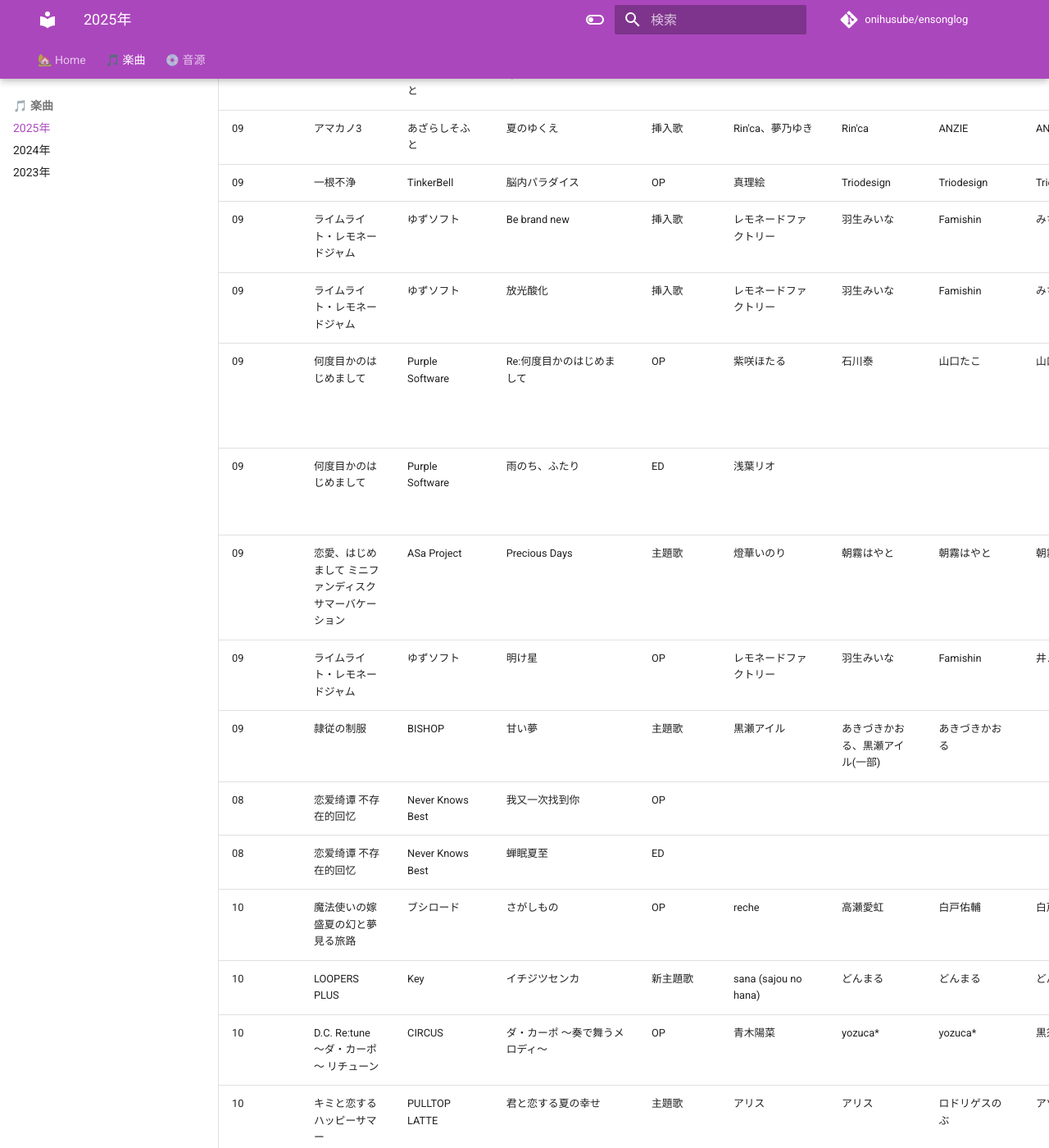
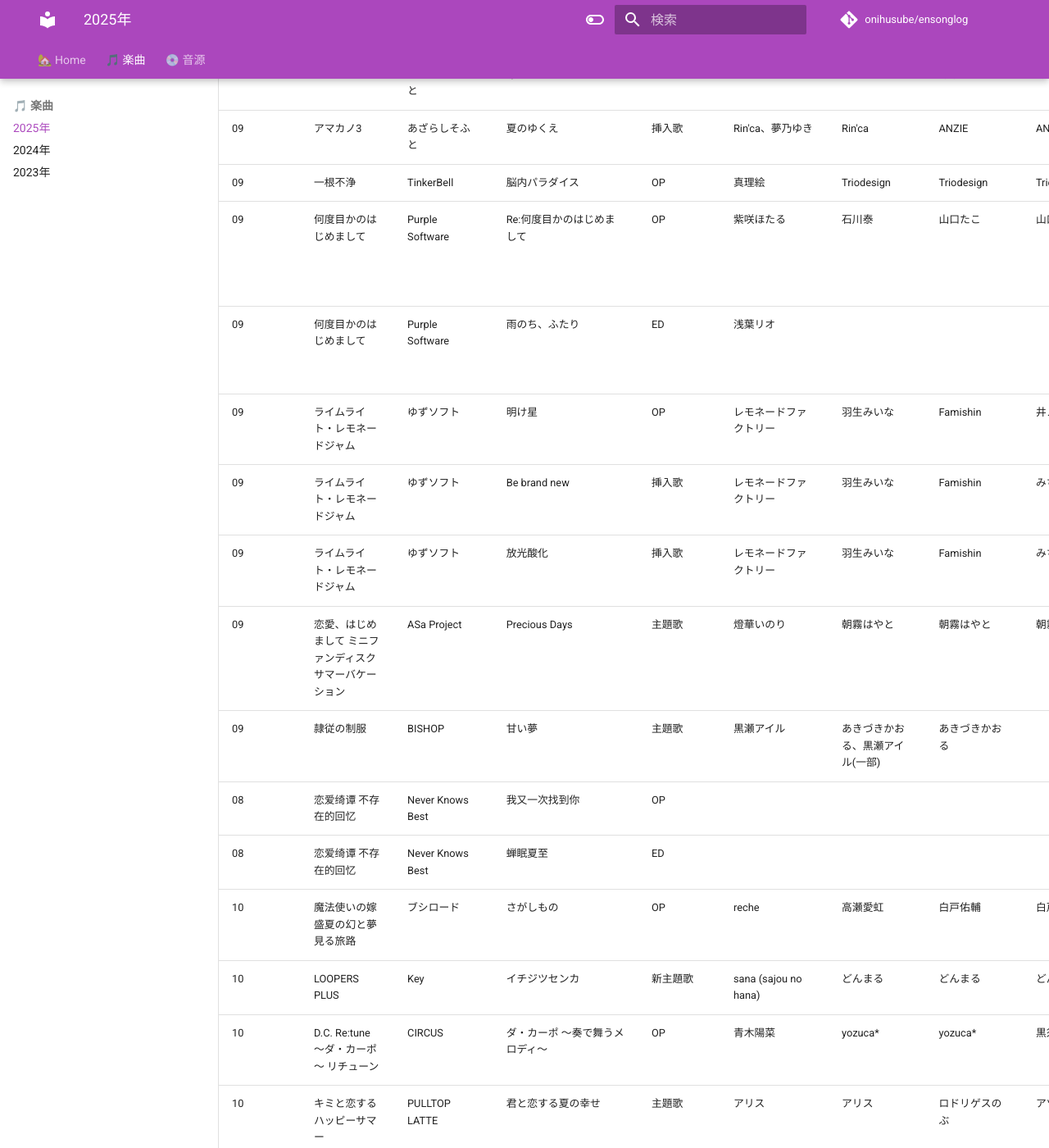
Before and after one commit to onihusube/ensonglog, an MkDocs documentation site: the page built from docs/2025/楽曲.md, in a window 1280 px wide and 1400 px high, scrolled down 19631 px. Shown: the whole window at 82% size. Built offline with MkDocs 1.6.1 and Material for MkDocs 9.7.7, drawn with Linux system fonts in a browser that asks for light colours; emoji names are drawn with the system emoji font; comment, search, counter and statistics services are not loaded.

Commit message:
並べ替え

```diff
--- a/docs/2025/楽曲.md
+++ b/docs/2025/楽曲.md
@@ -211,12 +211,12 @@
 | 09<!--/26--> | アマカノ3 | あざらしそふと | Q.E.D | OP | Duca | Duca | 鈴木ぷよ | 鈴木ぷよ | アマカノ3 オリジナルサウンドトラック | | [:fontawesome-brands-youtube:](https://www.youtube.com/watch?v=853zV8JmZXg) |
 | 09<!--/26--> | アマカノ3 | あざらしそふと | 夏のゆくえ | 挿入歌 | Rin'ca、夢乃ゆき | Rin'ca | ANZIE | ANZIE | アマカノ3 オリジナルサウンドトラック | | |
 | 09<!--/26--> | 一根不浄 | TinkerBell | 脳内パラダイス | OP | 真理絵 | Triodesign | Triodesign | Triodesign | |  | [HP](http://www.cyberworks.jp/tink/ikkonfujou/special.html) |
+| 09<!--/26--> | 何度目かのはじめまして | Purple Software | Re:何度目かのはじめまして | OP | 紫咲ほたる | 石川泰 | 山口たこ | 山口たこ | [LinkCore](https://linkco.re/8Zs2yVV2?lang=ja) </br> 豪華版特典 「サントラ&カバーCD」/「本編&サントラDLカード」 |  | [:fontawesome-brands-youtube:](https://www.youtube.com/watch?v=UBW7XjjZbNU) |
+| 09<!--/26--> | 何度目かのはじめまして | Purple Software | 雨のち、ふたり | ED | 浅葉リオ | | | | 豪華版特典 「サントラ&カバーCD」/「本編&サントラDLカード」 | | |
+| 09<!--/26--> | ライムライト・レモネードジャム | ゆずソフト | 明け星 | OP | レモネードファクトリー | 羽生みいな | Famishin | 井ノ原 智 | | Sound Produced by Angel Note | [:fontawesome-brands-youtube:](https://www.youtube.com/watch?v=vdy9p_BURy8) |
 | 09<!--/26--> | ライムライト・レモネードジャム | ゆずソフト | Be brand new | 挿入歌 | レモネードファクトリー | 羽生みいな | Famishin | みちこ | | Sound Produced by Angel Note | [:fontawesome-brands-youtube:](https://www.youtube.com/watch?v=5yKcP7r6HbM) |
 | 09<!--/26--> | ライムライト・レモネードジャム | ゆずソフト | 放光酸化 | 挿入歌 | レモネードファクトリー | 羽生みいな | Famishin | みちこ | |  | [:fontawesome-brands-youtube:](https://www.youtube.com/watch?v=cVyEpxvkohA) |
-| 09<!--/26--> | 何度目かのはじめまして | Purple Software | Re:何度目かのはじめまして | OP | 紫咲ほたる | 石川泰 | 山口たこ | 山口たこ | [LinkCore](https://linkco.re/8Zs2yVV2?lang=ja) </br> 豪華版特典 「サントラ&カバーCD」/「本編&サントラDLカード」 |  | [:fontawesome-brands-youtube:](https://www.youtube.com/watch?v=UBW7XjjZbNU) |
-| 09<!--/26--> | 何度目かのはじめまして | Purple Software | 雨のち、ふたり | ED | 浅葉リオ | | | | 豪華版特典 「サントラ&カバーCD」/「本編&サントラDLカード」 | | |
 | 09<!--/26--> | 恋愛、はじめまして ミニファンディスク サマーバケーション | ASa Project | Precious Days | 主題歌 | 燈華いのり | 朝霧はやと | 朝霧はやと | 朝霧はやと | ゲームディスク? | | [:fontawesome-brands-youtube:](https://www.youtube.com/watch?v=ZZxnxi9CcC4) |
-| 09<!--/26--> | ライムライト・レモネードジャム | ゆずソフト | 明け星 | OP | レモネードファクトリー | 羽生みいな | Famishin | 井ノ原 智 | | Sound Produced by Angel Note | [:fontawesome-brands-youtube:](https://www.youtube.com/watch?v=vdy9p_BURy8) |
 | 09<!--/26--> | 隷従の制服 | BISHOP | 甘い夢 | 主題歌 | 黒瀬アイル | あきづきかおる、黒瀬アイル(一部) | あきづきかおる | |  |  | [HP](http://www.bishop.jp/products/rs/download.html) |
 | 08<!--/26--> | 恋爱绮谭 不存在的回忆 | Never Knows Best | 我又一次找到你 | OP |  |  |  | | サウンドトラック（[Steam](https://store.steampowered.com/app/3873160/__Soundtrack/)） | | |
 | 08<!--/26--> | 恋爱绮谭 不存在的回忆 | Never Knows Best | 蝉眠夏至 | ED |  |  |  | | サウンドトラック（[Steam](https://store.steampowered.com/app/3873160/__Soundtrack/)） | | |
```
